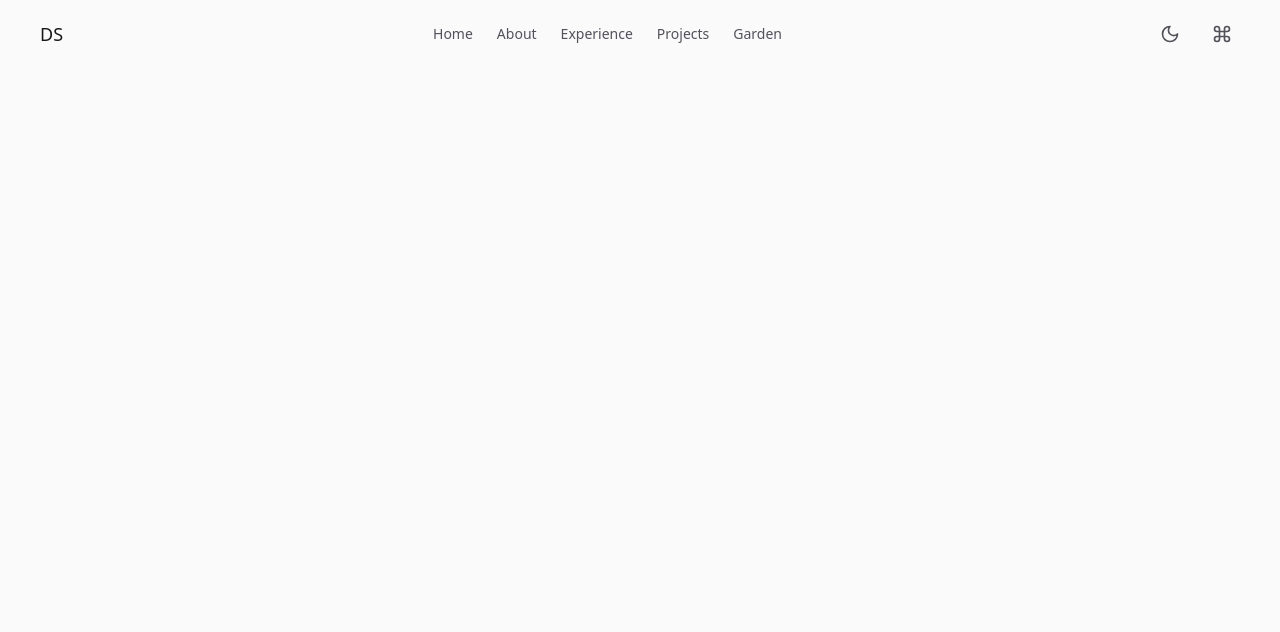
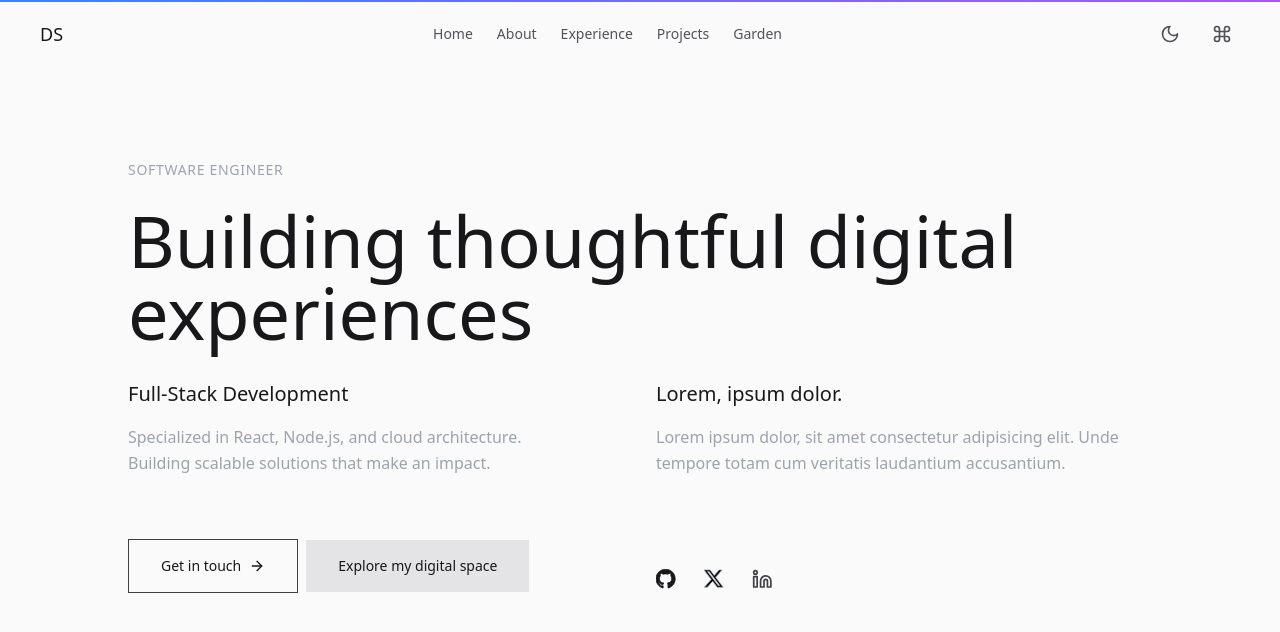
Before and after one commit to dcs-soni/portfolio, a Next.js app: page / in a window 1280 px wide. Shown: the top 632 px of the page. Built offline with nearby package versions, Linux system fonts and the light colour scheme.

Commit message:
feat: add hero section in home page

```diff
--- a/app/page.tsx
+++ b/app/page.tsx
@@ -1,3 +1,23 @@
+"use client";
+import Hero from "@/components/Hero";
+import { motion, useScroll } from "motion/react";
+
 export default function Home() {
-  return "";
+  const { scrollYProgress } = useScroll();
+
+  return (
+    <>
+      <div
+        className="fixed top-0 left-0 right-0 h-[2px] bg-gradient-to-r from-blue-500 to-purple-500 z-50 origin-left"
+        style={{ transform: `scaleX(${scrollYProgress})` }}
+      />
+      <motion.div
+        className="min-h-screen w-full"
+        initial={{ opacity: 0 }}
+        animate={{ opacity: 1 }}
+        transition={{ duration: 0.5 }}>
+        <Hero />
+      </motion.div>
+    </>
+  );
 }
--- /dev/null
+++ b/components/Hero.tsx
@@ -0,0 +1,113 @@
+"use client";
+
+import React from "react";
+import { motion } from "motion/react";
+import Link from "next/link";
+import { ArrowRight } from "lucide-react";
+import { Linkedin } from "lucide-react";
+import { GithubIcon } from "@/public/icons/Github";
+import { X } from "@/public/icons/X";
+
+export default function Hero() {
+  return (
+    <section className="min-h-screen flex items-center justify-center px-6 relative">
+      <div className="max-w-5xl">
+        <motion.p
+          className="text-sm text-gray-400 mb-6 tracking-wider"
+          initial={{ opacity: 0, y: 20 }}
+          animate={{ opacity: 1, y: 0 }}
+          transition={{ duration: 0.5 }}>
+          SOFTWARE ENGINEER
+        </motion.p>
+
+        <motion.h1
+          className="text-5xl md:text-7xl font-light leading-tight mb-8"
+          initial={{ opacity: 0, y: 20 }}
+          animate={{ opacity: 1, y: 0 }}
+          transition={{ duration: 0.5, delay: 0.2 }}>
+          Building thoughtful digital experiences
+        </motion.h1>
+
+        <motion.div
+          className="grid grid-cols-1 md:grid-cols-2 gap-8 mb-12"
+          initial={{ opacity: 0, y: 20 }}
+          animate={{ opacity: 1, y: 0 }}
+          transition={{ duration: 0.5, delay: 0.4 }}>
+          <div className="space-y-4">
+            <h3 className="text-xl font-light">Full-Stack Development</h3>
+            <p className="text-gray-400 leading-relaxed w-5/6">
+              Specialized in React, Node.js, and cloud architecture. Building
+              scalable solutions that make an impact.
+            </p>
+          </div>
+          <div className="space-y-4">
+            <h3 className="text-xl font-light">Lorem, ipsum dolor.</h3>
+            <p className="text-gray-400 leading-relaxed">
+              Lorem ipsum dolor, sit amet consectetur adipisicing elit. Unde
+              tempore totam cum veritatis laudantium accusantium.
+            </p>
+          </div>
+        </motion.div>
+
+        <motion.div
+          className="grid grid-cols-1 md:grid-cols-2 gap-8 mb-12"
+          initial={{ opacity: 0, y: 20 }}
+          animate={{ opacity: 1, y: 0 }}
+          transition={{ duration: 0.5, delay: 0.6 }}>
+          <div className="space-y-4">
+            <Link
+              href="#contact"
+              className="group inline-flex items-center justify-center text-sm border border-zinc-700 hover:text-zinc-100 hover:bg-zinc-900 dark:border-zinc-50 dark:hover:bg-white px-8 py-4 mr-2  dark:hover:text-black transition-colors duration-300 ">
+              Get in touch
+              <ArrowRight className="ml-2 w-4 h-4 transition-transform group-hover:translate-x-1" />
+            </Link>
+            <Link
+              href="#digital-garden"
+              className="group inline-flex items-center justify-center text-sm px-8 py-4 bg-white/5 bg-zinc-200 hover:bg-zinc-400 hover:bg-white/10 dark:bg-zinc-900 dark:hover:bg-zinc-800 transition-all duration-300">
+              Explore my digital space
+            </Link>
+          </div>
+
+          <div className="flex justify-start md:justify-start space-x-6 space-y-4 items-end">
+            <motion.a
+              whileHover={{ scale: 1.1 }}
+              whileTap={{ scale: 0.95 }}
+              href="https://github.com"
+              target="_blank"
+              rel="noopener noreferrer"
+              className="text-gray-400 hover:text-white transition-colors m-0">
+              <GithubIcon />
+              <span className="sr-only">GitHub</span>
+            </motion.a>
+
+            <motion.a
+              whileHover={{ scale: 1.1 }}
+              whileTap={{ scale: 0.95 }}
+              href="https://twitter.com"
+              target="_blank"
+              rel="noopener noreferrer"
+              className="text-gray-400 dark:text-zinc-100 transition-colors">
+              <X />
+              <span className="sr-only">Twitter</span>
+            </motion.a>
+
+            <motion.a
+              whileHover={{ scale: 1.1 }}
+              whileTap={{ scale: 0.95 }}
+              href="https://linkedin.com"
+              target="_blank"
+              rel="noopener noreferrer"
+              className="text-zinc-700 dark:text-zinc-100 transition-colors">
+              <Linkedin
+                className="w-6 h-6"
+                stroke="currentColor"
+                viewBox="0 0 28 28"
+              />
+              <span className="sr-only">LinkedIn</span>
+            </motion.a>
+          </div>
+        </motion.div>
+      </div>
+    </section>
+  );
+}
--- /dev/null
+++ b/public/icons/Github.tsx
@@ -0,0 +1,14 @@
+export const GithubIcon = () => {
+  return (
+    <svg
+      className="h-6 w-6 text-zinc-900 dark:text-zinc-100"
+      fill="currentColor"
+      stroke="currentColor"
+      role="img"
+      viewBox="0 0 30 30"
+      xmlns="http://www.w3.org/2000/svg">
+      <title>GitHub</title>
+      <path d="M12 .297c-6.63 0-12 5.373-12 12 0 5.303 3.438 9.8 8.205 11.385.6.113.82-.258.82-.577 0-.285-.01-1.04-.015-2.04-3.338.724-4.042-1.61-4.042-1.61C4.422 18.07 3.633 17.7 3.633 17.7c-1.087-.744.084-.729.084-.729 1.205.084 1.838 1.236 1.838 1.236 1.07 1.835 2.809 1.305 3.495.998.108-.776.417-1.305.76-1.605-2.665-.3-5.466-1.332-5.466-5.93 0-1.31.465-2.38 1.235-3.22-.135-.303-.54-1.523.105-3.176 0 0 1.005-.322 3.3 1.23.96-.267 1.98-.399 3-.405 1.02.006 2.04.138 3 .405 2.28-1.552 3.285-1.23 3.285-1.23.645 1.653.24 2.873.12 3.176.765.84 1.23 1.91 1.23 3.22 0 4.61-2.805 5.625-5.475 5.92.42.36.81 1.096.81 2.22 0 1.606-.015 2.896-.015 3.286 0 .315.21.69.825.57C20.565 22.092 24 17.592 24 12.297c0-6.627-5.373-12-12-12" />
+    </svg>
+  );
+};
--- /dev/null
+++ b/public/icons/X.tsx
@@ -0,0 +1,13 @@
+export const X = () => {
+  return (
+    <svg
+      className="h-6 w-6 text-zinc-400 dark:text-zinc-100"
+      stroke="currentColor"
+      role="img"
+      viewBox="0 0 30 30"
+      xmlns="http://www.w3.org/2000/svg">
+      <title>X</title>
+      <path d="M18.901 1.153h3.68l-8.04 9.19L24 22.846h-7.406l-5.8-7.584-6.638 7.584H.474l8.6-9.83L0 1.154h7.594l5.243 6.932ZM17.61 20.644h2.039L6.486 3.24H4.298Z" />
+    </svg>
+  );
+};
```
